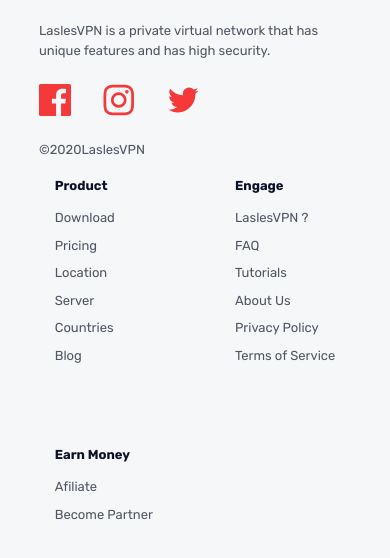
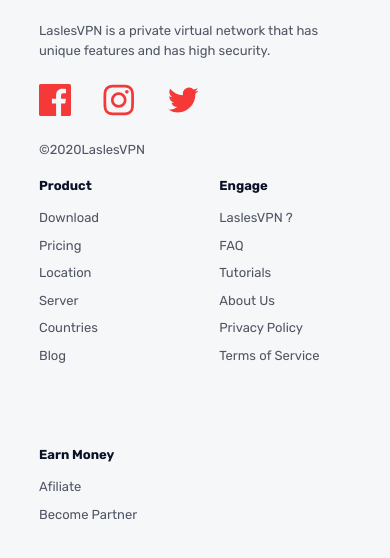
Before and after one commit to EstherIdabor/frontend-project-vpn, a website built with Vite: page index.html in a window 390 px wide. Shown: the part 6089-6647 px from the top of the page. Built offline with nearby package versions, Linux system fonts and the light colour scheme.

Commit message:
made some more changes

```diff
--- a/style.css
+++ b/style.css
@@ -429,8 +429,8 @@
   .footer-subsection {
     display: flex;
     flex-direction: column;
-    justify-content: start;
-    align-items: center;
+    /*justify-content: center;*/
+    align-items: start;
 
   }
   .icon-section{
```
